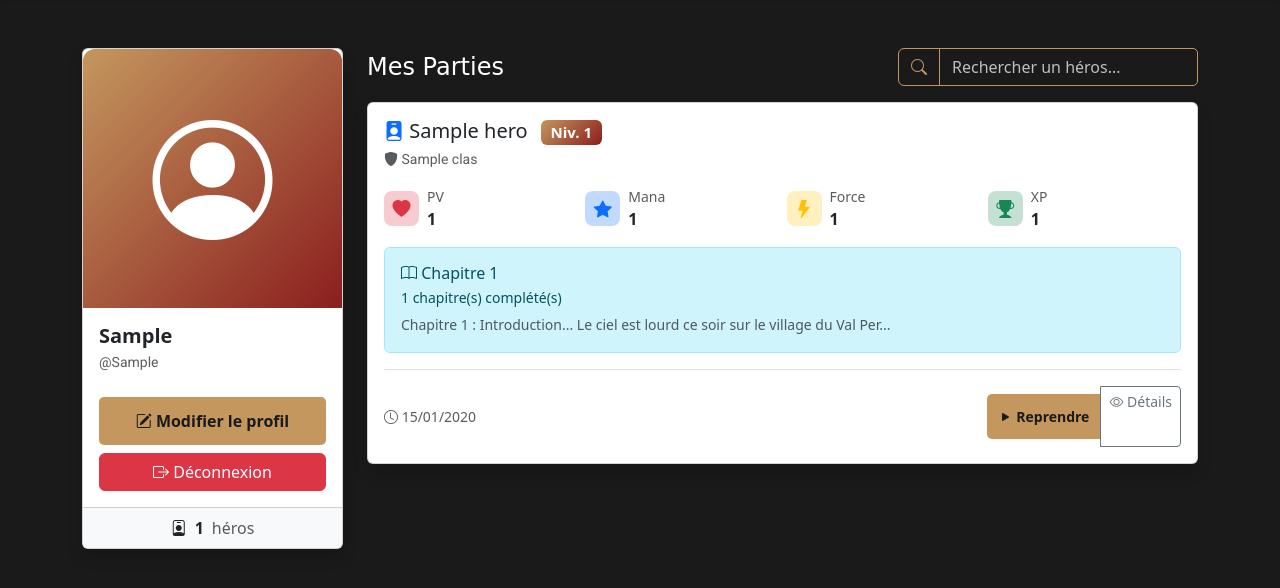
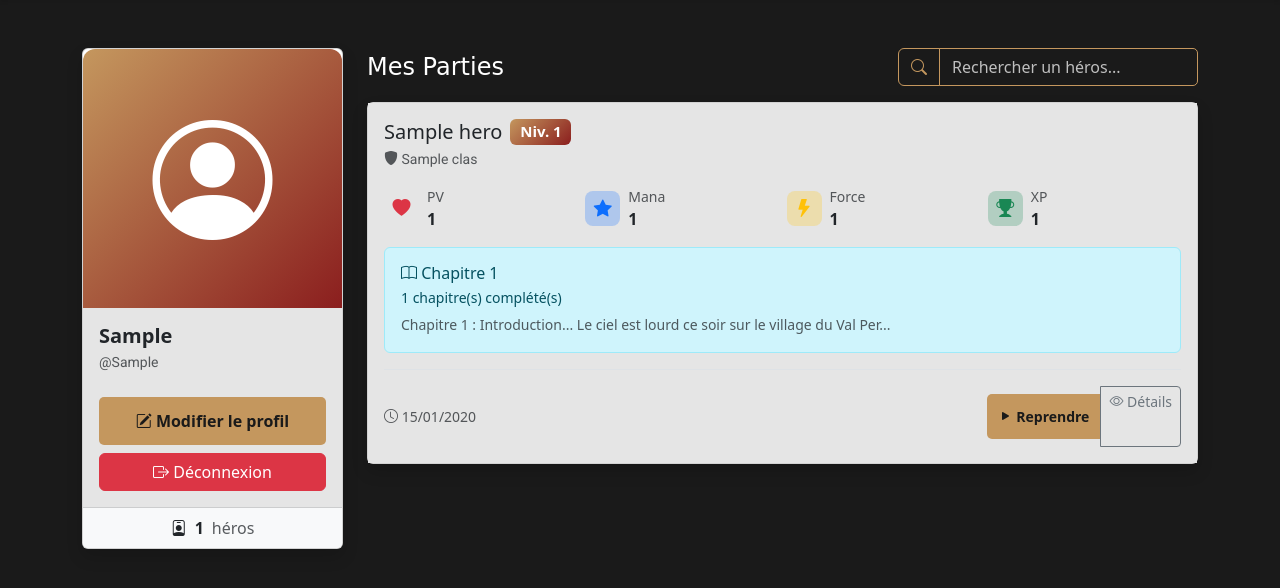
Before and after one commit to come-gp/DungeonXplorer, a PHP site: page /profil/index.php in a window 1280 px wide. Shown: the part 52-640 px from the top of the page. Run offline with PHP 8.4, Linux system fonts and the light colour scheme; the visitor is signed in with stand-in values (Sample User, id 1); data comes from the database, SQL or seed files in the repository; tables that the repository leaves empty hold one stand-in row (values such as "Sample post"); data that the repository does not hold is empty; some web fonts are replaced.

Commit message:
Modif style profil

```diff
--- a/profil/index.php
+++ b/profil/index.php
@@ -168,6 +168,10 @@ try {
         .navbar-brand {
             font-family: 'Pirata One', cursive;
         }
+
+        .card-body{
+            background-color: #E5E5E5;
+        }
     </style>
 </head>
 <body>
@@ -243,7 +247,7 @@ try {
                             <i class="bi bi-person-plus display-1 text-muted"></i>
                             <h3 class="mt-3">Aucun héros pour le moment</h3>
                             <p class="text-muted mb-4">Créez votre premier héros et commencez votre aventure !</p>
-                            <a href="../game/create-hero.php" class="btn btn-primary btn-lg">
+                            <a href="../new-game/index.php" class="btn btn-primary btn-lg">
                                 <i class="bi bi-plus-circle"></i> Créer un héros
                             </a>
                         </div>
@@ -256,14 +260,13 @@ try {
                                     <div class="card-body">
                                         <div class="d-flex justify-content-between align-items-start mb-3">
                                             <div>
-                                                <h5 class="card-title mb-1">
-                                                    <i class="bi bi-person-badge-fill text-primary"></i>
+                                                <h5 class="card-title mb-1 d-flex align-items-center">
                                                     <?php echo htmlspecialchars($hero['hero_name']); ?>
                                                     <span class="badge level-badge text-white ms-2">
                                                         Niv. <?php echo $hero['current_level']; ?>
                                                     </span>
                                                 </h5>
-                                                <p class="text-muted small mb-0">
+                                                <p class="text-muted small mb-0 mt-1">
                                                     <i class="bi bi-shield-fill"></i>
                                                     <?php echo $hero['class_name'] ? htmlspecialchars($hero['class_name']) : 'Sans classe'; ?>
                                                 </p>
@@ -273,7 +276,7 @@ try {
                                         <div class="row g-2 mb-3">
                                             <div class="col-6 col-md-3">
                                                 <div class="d-flex align-items-center gap-2">
-                                                    <div class="stat-icon bg-danger bg-opacity-25 text-danger">
+                                                    <div class="stat-icon bg-opacity-25 text-danger">
                                                         <i class="bi bi-heart-fill"></i>
                                                     </div>
                                                     <div>
```
